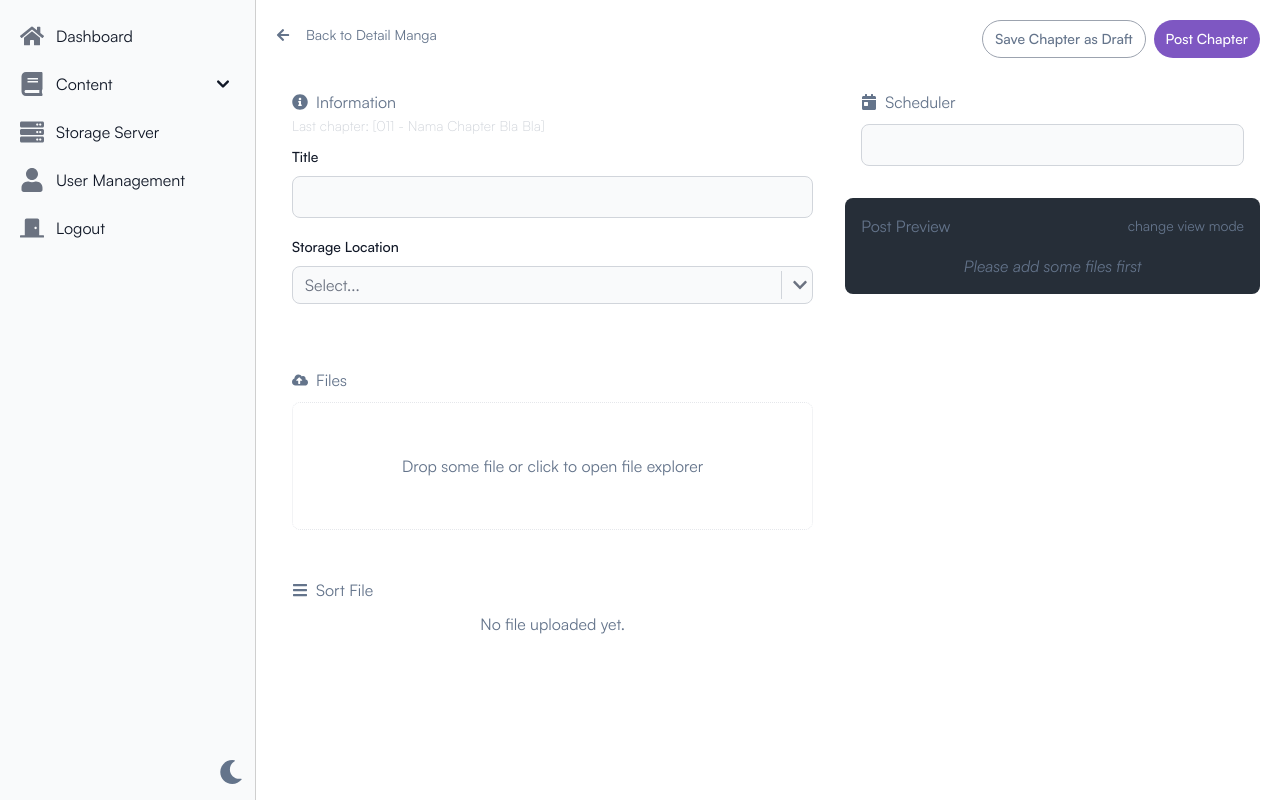
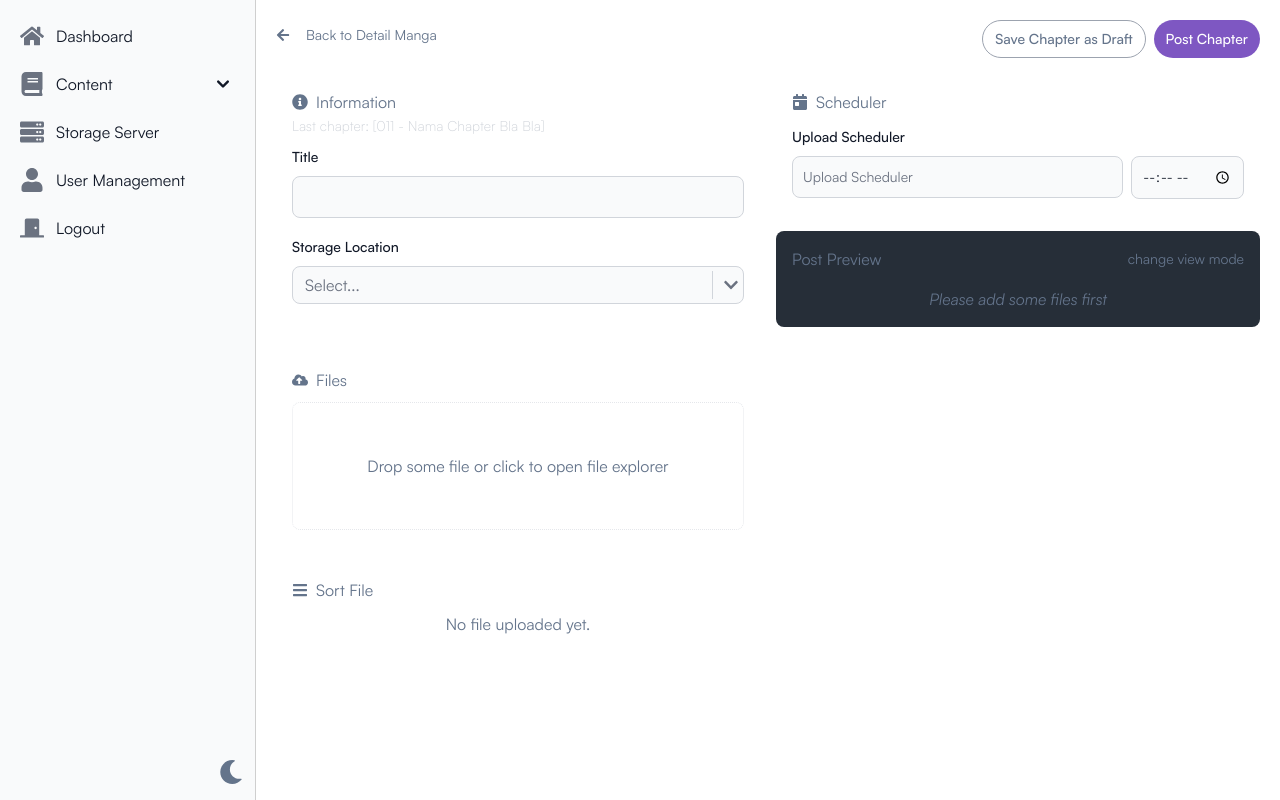
Before and after one commit to azzahradins/kyscms-js, a Next.js app: page /manga/detail/1/chapters/add in a window 1280 px wide. Built offline with nearby package versions, Linux system fonts and the light colour scheme.

Commit message:
[update] scheduler field

```diff
--- a/app/(private)/manga/detail/[slug]/(forms)/chapters/add/components/PreviewImage.tsx
+++ b/app/(private)/manga/detail/[slug]/(forms)/chapters/add/components/PreviewImage.tsx
@@ -28,8 +28,8 @@ export const PreviewImage = ({
   )
 
   const perpage = (
-    <article className='grid grid-cols-4 gap-2 overflow-y-visible'>
-      image here
+    <article className='text-center grid grid-cols-1 gap-2 overflow-y-visible'>
+      <p className='w-full italic'>Under development</p>
     </article>
   )
 
--- a/app/(private)/manga/detail/[slug]/(forms)/chapters/add/components/Scheduler.tsx
+++ b/app/(private)/manga/detail/[slug]/(forms)/chapters/add/components/Scheduler.tsx
@@ -7,7 +7,7 @@ export const Scheduler = (): React.ReactElement => {
       <div className='mb-2'>
         <span className='inline-flex gap-2'> <FaCalendarDay className='self-center' /> Scheduler </span>
       </div>
-      <InputDateTime name='uploadSchedule' />
+      <InputDateTime name='uploadSchedule' label='Upload Scheduler' placeholder='Upload Scheduler'/>
     </div>
   )
 }
--- a/app/(private)/manga/detail/[slug]/(forms)/chapters/add/page.tsx
+++ b/app/(private)/manga/detail/[slug]/(forms)/chapters/add/page.tsx
@@ -21,7 +21,8 @@ export default function ChapterAdd ({ params }: { params: { slug: string }, chil
   const [fileList, setFileList] = useState<IFileList[]>([])
 
   const handleSubmit = (val: any): void => {
-    console.log(formatDateToIso(val.uploadSchedule))
+    // console.log(formatDateToIso(val.uploadSchedule))
+    console.log(val)
   }
 
   return (
@@ -43,7 +44,7 @@ export default function ChapterAdd ({ params }: { params: { slug: string }, chil
             fileList={fileList}
             setFileList={setFileList} />
         </div>
-        <div className='w-3/4 relative'>
+        <div className='w-full relative'>
           <Scheduler />
           <PreviewImage
             itemList={fileList}/>
--- a/app/layout.tsx
+++ b/app/layout.tsx
@@ -8,6 +8,7 @@ import { config } from '@fortawesome/fontawesome-svg-core'
 
 import '@fortawesome/fontawesome-svg-core/styles.css'
 import 'react-datepicker/dist/react-datepicker.css'
+import 'react-calendar/dist/Calendar.css'
 
 config.autoAddCss = false
 
--- a/assets/styles/globals.css
+++ b/assets/styles/globals.css
@@ -251,3 +251,39 @@ span.flatpickr-weekday,
 .inputDateTime > div > div.react-datepicker__input-container input {
   @apply w-full
 }
+
+.react-calendar__tile:disabled {
+  @apply dark:bg-dark-1 opacity-60
+}
+
+.react-calendar__navigation button:disabled {
+  @apply dark:bg-dark-1 opacity-60 rounded-full
+}
+
+.react-calendar__navigation button:enabled:hover {
+  @apply dark:bg-primaryDk rounded-lg bg-opacity-60
+}
+
+.react-calendar__navigation button:enabled:focus {
+  @apply dark:bg-purple-600 rounded-lg bg-opacity-60
+}
+
+.react-calendar__tile:enabled:hover, .react-calendar__tile:enabled:focus{
+  @apply dark:bg-purple-600
+}
+
+.react-calendar__tile--active {
+  @apply dark:bg-purple-700
+}
+
+.react-calendar__tile--active:enabled:hover {
+  @apply dark:bg-primary
+}
+
+.react-calendar__tile--now {
+  @apply dark:bg-violet-300
+}
+
+.react-calendar__navigation{
+  @apply gap-x-1
+}
--- a/components/Forms/InputDateTime.tsx
+++ b/components/Forms/InputDateTime.tsx
@@ -1,14 +1,17 @@
-import { format, setHours, setMinutes } from 'date-fns'
 import { type ReactElement, useState } from 'react'
-import ReactDatePicker, { registerLocale } from 'react-datepicker'
+import { registerLocale } from 'react-datepicker'
 import id from 'date-fns/locale/id'
 import { Controller, useFormContext } from 'react-hook-form'
-import { useTableContext } from 'flowbite-react/lib/esm/components/Table/TableContext'
+import Calendar from 'react-calendar'
+import { formatDateToReadable } from '@/config/utils'
+import useOutsideClick from '@/hooks/OutsideClick'
 
 registerLocale('id', id)
 
 interface IInputDateTime {
   name: string
+  placeholder?: string
+  label?: string
   value?: Date
   minDate?: Date
   maxDate?: Date
@@ -18,36 +21,63 @@ interface IInputDateTime {
 
 export const InputDateTime = ({
   name,
+  label,
+  placeholder,
   value,
   minDate,
   maxDate,
   timeSelect = true,
   className
 }: IInputDateTime): ReactElement => {
-  const { control, register, formState: { errors } } = useFormContext()
+  const { control, register, setValue, formState: { errors } } = useFormContext()
+  const [calendar, toggleCalendar] = useState(false)
 
-  const handleMinTime = (time: any): string => {
-    return time > new Date() ? '' : 'text-red-500'
+  const handleClickOutside = (): void => {
+    toggleCalendar(false)
   }
 
+  const calendarRef = useOutsideClick(handleClickOutside)
+
   return (
-    <div className="inputDateTime">
+    <div className='flex flex-row gap-2'>
+      <div className="inputDateTime" ref={calendarRef}>
+        <label htmlFor={name} className="text-sm font-medium text-gray-900 dark:text-gray-300">{label}</label>
+        <input
+          readOnly
+          type={'text'}
+          className="inputField mt-2"
+          placeholder={placeholder ?? label}
+          {...register(`${name}Preview`)}
+          onClick={() => { toggleCalendar(!calendar) }}
+        />
         <Controller
           control={control}
-        name={name}
+          name={`${name}Date`}
           render={({ field }) => (
-          <ReactDatePicker
-            className="inputField"
-            selected={field.value}
+            <Calendar
+              calendarType="gregory"
+              className={`inputField absolute z-99 ${calendar ? 'visible' : 'invisible'}`}
               minDate={new Date()}
-            onChange={(date: Date) => { field.onChange(date) }}
-            showTimeSelect={timeSelect}
-            locale='id'
-            timeClassName={handleMinTime}
-            dateFormat="d MMMM yyyy, HH:mm"
+              onChange={(date: any) => {
+                field.onChange(date)
+                setValue(`${name}Preview`, formatDateToReadable(date))
+                toggleCalendar(!calendar)
+              }}
             />
           )}
         />
       </div>
+      <div>
+        <label htmlFor={name} className="invisible text-sm font-medium text-gray-900 dark:text-gray-300">a</label>
+        <input
+          id={`${name}Time`}
+          type={'time'}
+          className="inputField mt-2"
+          placeholder={placeholder ?? label}
+          {...register(`${name}Time`)}
+          onClick={() => {}}
+        />
+      </div>
+    </div>
   )
 }
--- a/config/utils.ts
+++ b/config/utils.ts
@@ -1,4 +1,5 @@
 import React, { type ReactNode } from 'react'
+import { format } from 'date-fns'
 
 export const hasInputChildren = (element: ReactNode): boolean => {
   if (element === false || !React.isValidElement(element)) {
@@ -18,3 +19,7 @@ export const hasInputChildren = (element: ReactNode): boolean => {
 export const formatDateToIso = (value: Date): string => {
   return new Date(value).toISOString()
 }
+
+export const formatDateToReadable = (value: Date): string => {
+  return format(value, 'dd MMMM yyyy')
+}
--- /dev/null
+++ b/hooks/OutsideClick.tsx
@@ -0,0 +1,25 @@
+/* eslint-disable @typescript-eslint/strict-boolean-expressions */
+import React from 'react'
+
+const useOutsideClick = (callback: any): React.MutableRefObject<any> => {
+  const ref = React.useRef<HTMLInputElement>()
+
+  React.useEffect(() => {
+    const handleClick = (event: React.ChangeEvent<HTMLInputElement> | any): void => {
+      if (ref.current && !ref.current.contains(event.target)) {
+        console.log(ref.current, event.target)
+        callback()
+      }
+    }
+
+    document.addEventListener('click', handleClick)
+
+    return () => {
+      document.removeEventListener('click', handleClick)
+    }
+  }, [ref])
+
+  return ref
+}
+
+export default useOutsideClick
--- a/package.json
+++ b/package.json
@@ -33,6 +33,7 @@
     "nextjs-toploader": "^1.5.3",
     "react": "18.2.0",
     "react-beautiful-dnd": "^13.1.1",
+    "react-calendar": "^4.6.1",
     "react-chartjs-2": "^5.2.0",
     "react-datepicker": "^4.18.0",
     "react-dom": "18.2.0",
@@ -41,6 +42,7 @@
     "react-hook-form": "^7.45.2",
     "react-icons": "^4.10.1",
     "react-select": "^5.7.4",
+    "react-time-picker": "^6.5.2",
     "zod": "^3.21.4"
   },
   "devDependencies": {
```
Lines whose indentation alone changed are shown as unchanged.
